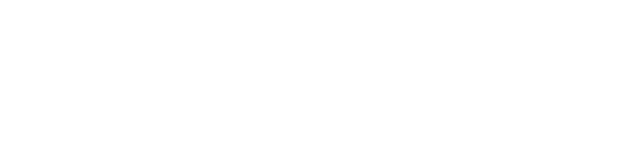
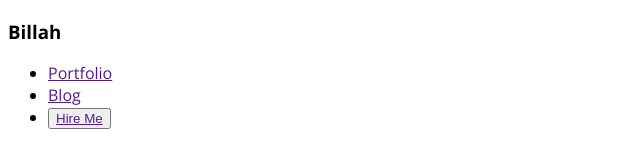
Before and after one commit to Motakabber-billah/Portfolio, a plain HTML site: page index.html in a window 1280 px wide. Shown: the whole page, without its empty margins (0-640 px from the left). Drawn offline with nearby package versions, Linux system fonts and the light colour scheme.

Commit message:
Nav added

```diff
--- /dev/null
+++ b/Styles/style.css
@@ -0,0 +1,11 @@
+
+.open-sans {
+    font-family: "Open Sans", sans-serif;
+    font-weight: <weight>;
+    font-style: normal;
+    font-variation-settings:
+      "wdth" 100;
+  }
+
+
+/* Nav Styles */
--- a/index.html
+++ b/index.html
@@ -4,8 +4,27 @@
     <meta charset="UTF-8">
     <meta name="viewport" content="width=device-width, initial-scale=1.0">
     <title>My Portfolio Website</title>
+    <link rel="preconnect" href="https://fonts.googleapis.com">
+    <link rel="preconnect" href="https://fonts.gstatic.com" crossorigin>
+    <link href="https://fonts.googleapis.com/css2?family=Open+Sans:ital,wght@0,300..800;1,300..800&display=swap" rel="stylesheet">
+    <link rel="stylesheet" href="Styles/style.css">
 </head>
-<body>
+<body class="open-sans">
+    <header>
+        <nav>
+            <h3>Billah</h3>
+            <ul>
+                <li><a href="">Portfolio</a></li>
+                <li><a href="">Blog</a></li>
+                <li><button><a href="">Hire Me</a></button></li>
+            </ul>
+        </nav>
+    </header>
+    <main>
 
+    </main>
+    <footer>
+
+    </footer>
 </body>
 </html>
```
